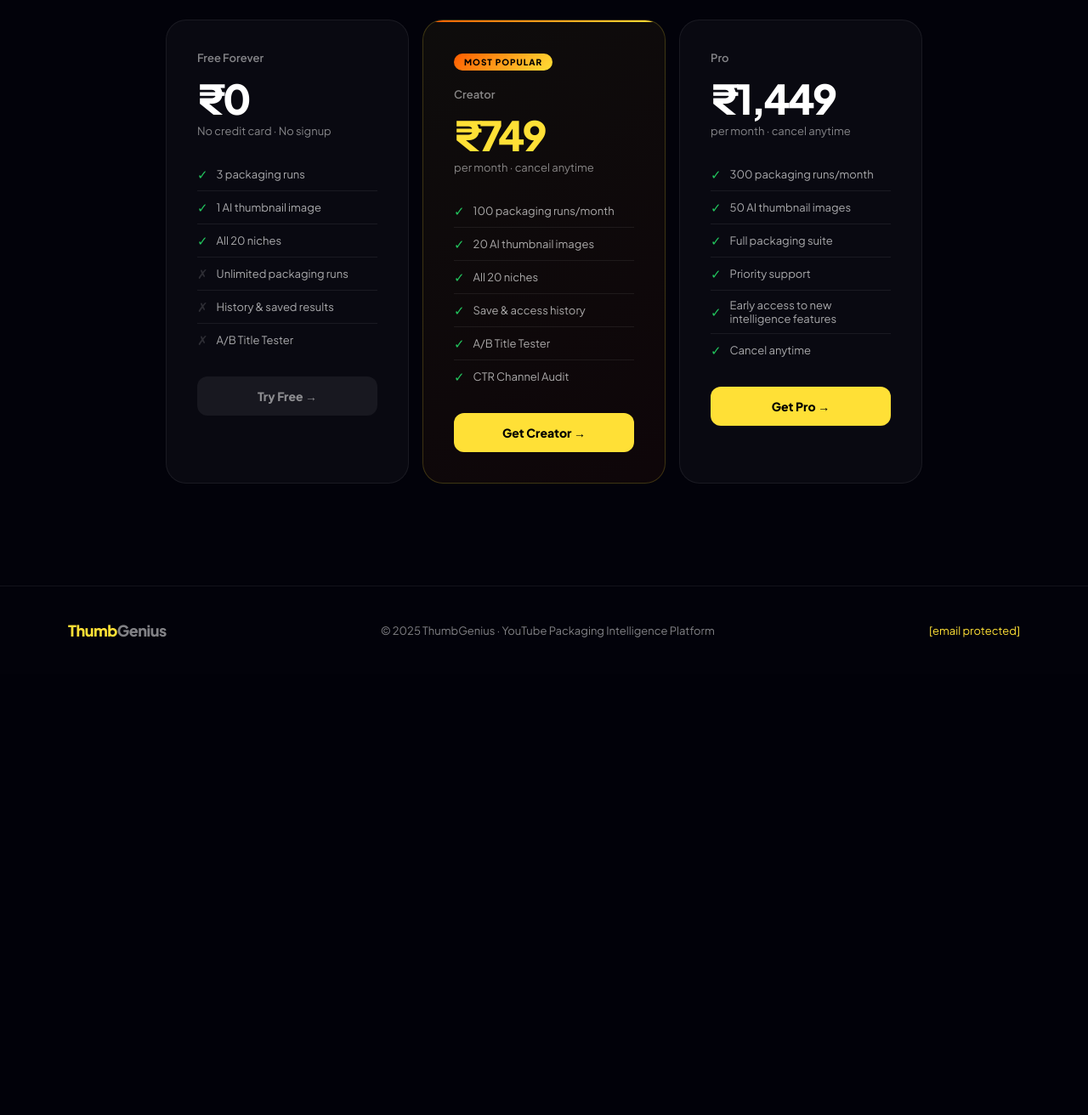
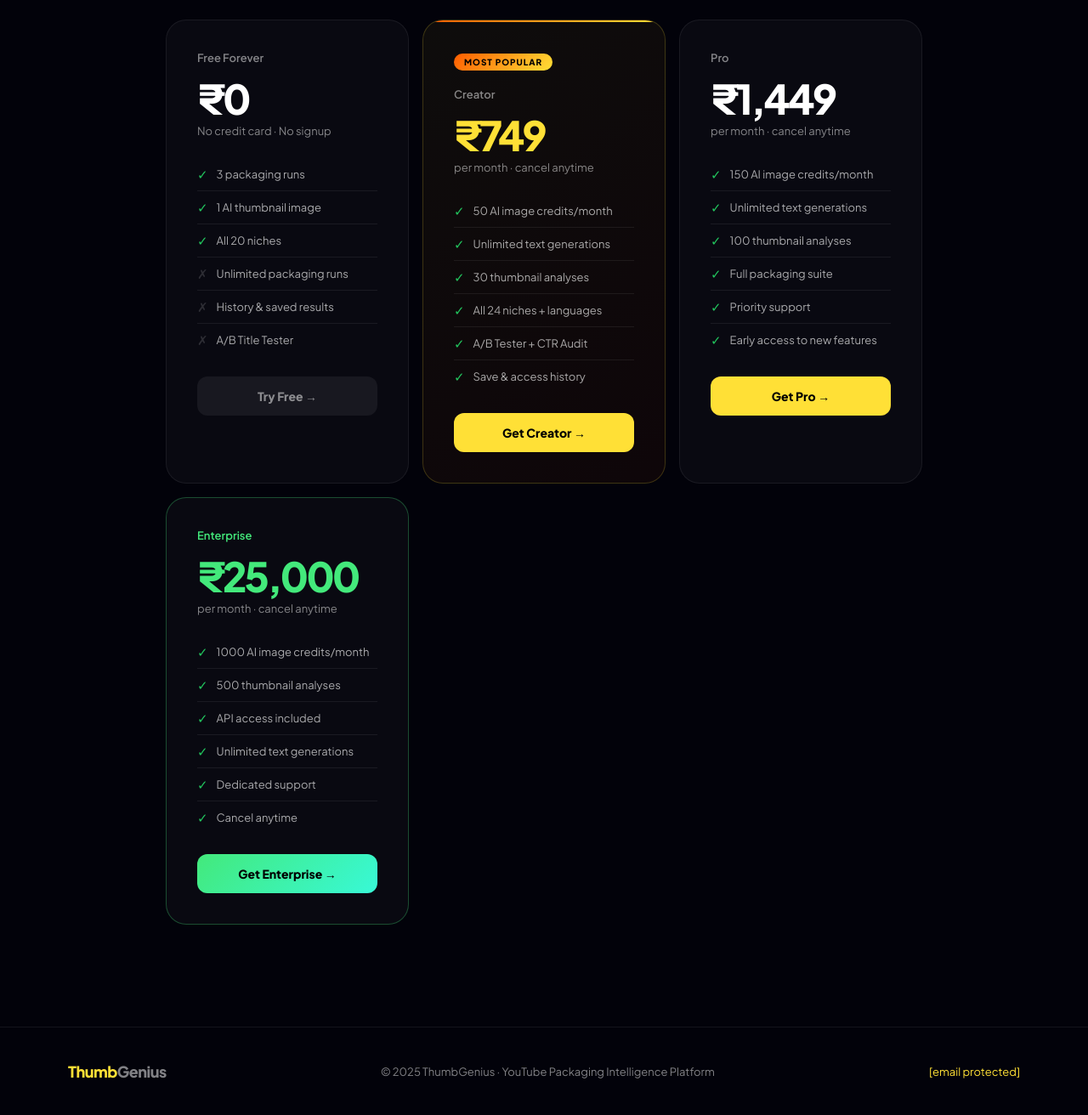
Before and after one commit to vikasnarayantripathi/thumbgenius, a FastAPI app: page / in a window 1280 px wide. Shown: the part 3671-4983 px from the top of the page at 85% size. Before the commit the page ends 4421 px from the top, so only its background shows below. Run offline with FastAPI, Linux system fonts and the light colour scheme; some libraries are stand-ins or nearby versions; some web fonts are replaced.

Commit message:
feat: add enterprise plan to upgrade section, update plan features

```diff
--- a/templates/index.html
+++ b/templates/index.html
@@ -1544,12 +1544,12 @@ function showPage(p){
             <div class="plan-price accent">&#x20B9;749</div>
             <div class="plan-period">per month &middot; cancel anytime</div>
             <ul class="plan-feats">
-                <li><span class="y">&#x2713;</span> 100 packaging runs/month</li>
-                <li><span class="y">&#x2713;</span> 20 AI thumbnail images</li>
-                <li><span class="y">&#x2713;</span> All 20 niches</li>
+                <li><span class="y">&#x2713;</span> 50 AI image credits/month</li>
+                <li><span class="y">&#x2713;</span> Unlimited text generations</li>
+                <li><span class="y">&#x2713;</span> 30 thumbnail analyses</li>
+                <li><span class="y">&#x2713;</span> All 24 niches + languages</li>
+                <li><span class="y">&#x2713;</span> A/B Tester + CTR Audit</li>
                 <li><span class="y">&#x2713;</span> Save &amp; access history</li>
-                <li><span class="y">&#x2713;</span> A/B Title Tester</li>
-                <li><span class="y">&#x2713;</span> CTR Channel Audit</li>
             </ul>
             <button class="btn-plan" onclick="openPaymentModal('creator')">Get Creator &rarr;</button>
         </div>
@@ -1558,14 +1558,28 @@ function showPage(p){
             <div class="plan-price">&#x20B9;1,449</div>
             <div class="plan-period">per month &middot; cancel anytime</div>
             <ul class="plan-feats">
-                <li><span class="y">&#x2713;</span> 300 packaging runs/month</li>
-                <li><span class="y">&#x2713;</span> 50 AI thumbnail images</li>
+                <li><span class="y">&#x2713;</span> 150 AI image credits/month</li>
+                <li><span class="y">&#x2713;</span> Unlimited text generations</li>
+                <li><span class="y">&#x2713;</span> 100 thumbnail analyses</li>
                 <li><span class="y">&#x2713;</span> Full packaging suite</li>
                 <li><span class="y">&#x2713;</span> Priority support</li>
-                <li><span class="y">&#x2713;</span> Early access to new intelligence features</li>
+                <li><span class="y">&#x2713;</span> Early access to new features</li>
+            </ul>
+            <button class="btn-plan" onclick="openPaymentModal('pro')">Get Pro &rarr;</button>
+        </div>
+        <div class="plan-box" style="border-color:rgba(67,233,123,0.3)">
+            <div class="plan-name" style="color:#43E97B">Enterprise</div>
+            <div class="plan-price" style="color:#43E97B">&#x20B9;25,000</div>
+            <div class="plan-period">per month &middot; cancel anytime</div>
+            <ul class="plan-feats">
+                <li><span class="y">&#x2713;</span> 1000 AI image credits/month</li>
+                <li><span class="y">&#x2713;</span> 500 thumbnail analyses</li>
+                <li><span class="y">&#x2713;</span> API access included</li>
+                <li><span class="y">&#x2713;</span> Unlimited text generations</li>
+                <li><span class="y">&#x2713;</span> Dedicated support</li>
                 <li><span class="y">&#x2713;</span> Cancel anytime</li>
             </ul>
-            <button class="btn-plan" onclick="openPaymentModal('pro')">Get Pro &rarr;</button>
+            <button class="btn-plan" onclick="openPaymentModal('enterprise')" style="background:linear-gradient(135deg,#43E97B,#38f9d7);color:#000">Get Enterprise &rarr;</button>
         </div>
     </div>
 </section>
```
